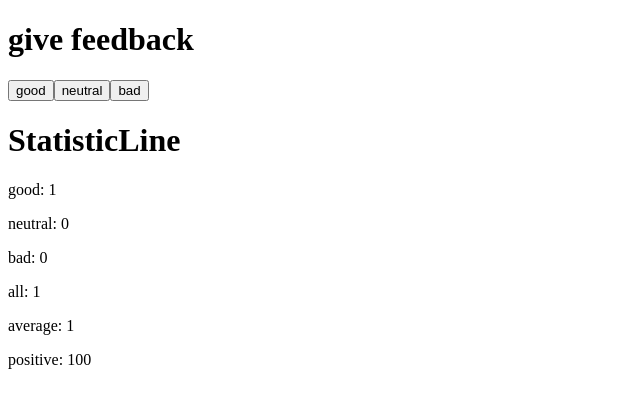
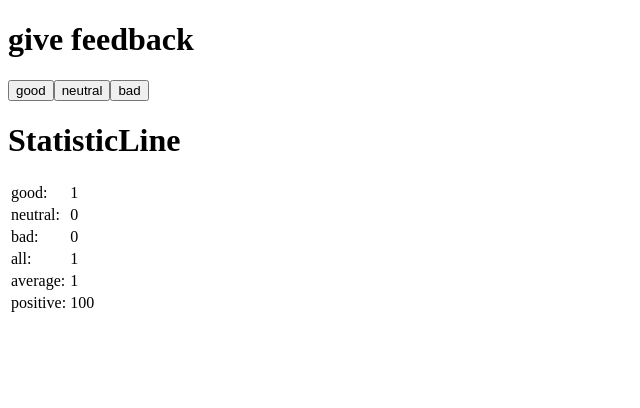
Before and after one commit to CarlitosNea/FullStackOpen, a React (Vite) app in the folder part1/unicafe/: page / in a window 1280 px wide. Both pictures are taken after a click on the button "good". Shown: the top 408 px of the page, without its empty margins (0-640 px from the left). Built offline with nearby package versions, Linux system fonts and the light colour scheme.

Commit message:
unicafe step 6

```diff
--- a/part1/unicafe/src/App.jsx
+++ b/part1/unicafe/src/App.jsx
@@ -13,9 +13,14 @@ const Button = (props) => (
 )
 
 const StatisticLine = (props) => (
-  <p>
-    {props.flag}: {props.value}
-  </p>
+  <tr>
+    <td>
+    {props.flag}:
+    </td>
+    <td>
+    {props.value}
+    </td>
+  </tr>
 )
 
 const Statistics = (props) => {
@@ -28,14 +33,14 @@ const Statistics = (props) => {
   }
   else {
     return (
-      <div>
+      <table>
         <StatisticLine flag={props.goodFlag} value={props.goodVal}/>
         <StatisticLine flag={props.neutralFlag} value={props.neutralVal}/>
         <StatisticLine flag={props.badFlag} value={props.badVal}/>
         <StatisticLine flag={props.totalFlag} value={props.totalVal}/>
         <StatisticLine flag={props.avgFlag} value={props.avgVal}/>
         <StatisticLine flag={props.percentFlag} value={props.percentVal}/>
-      </div>
+      </table>
     )
   }
 }
```
